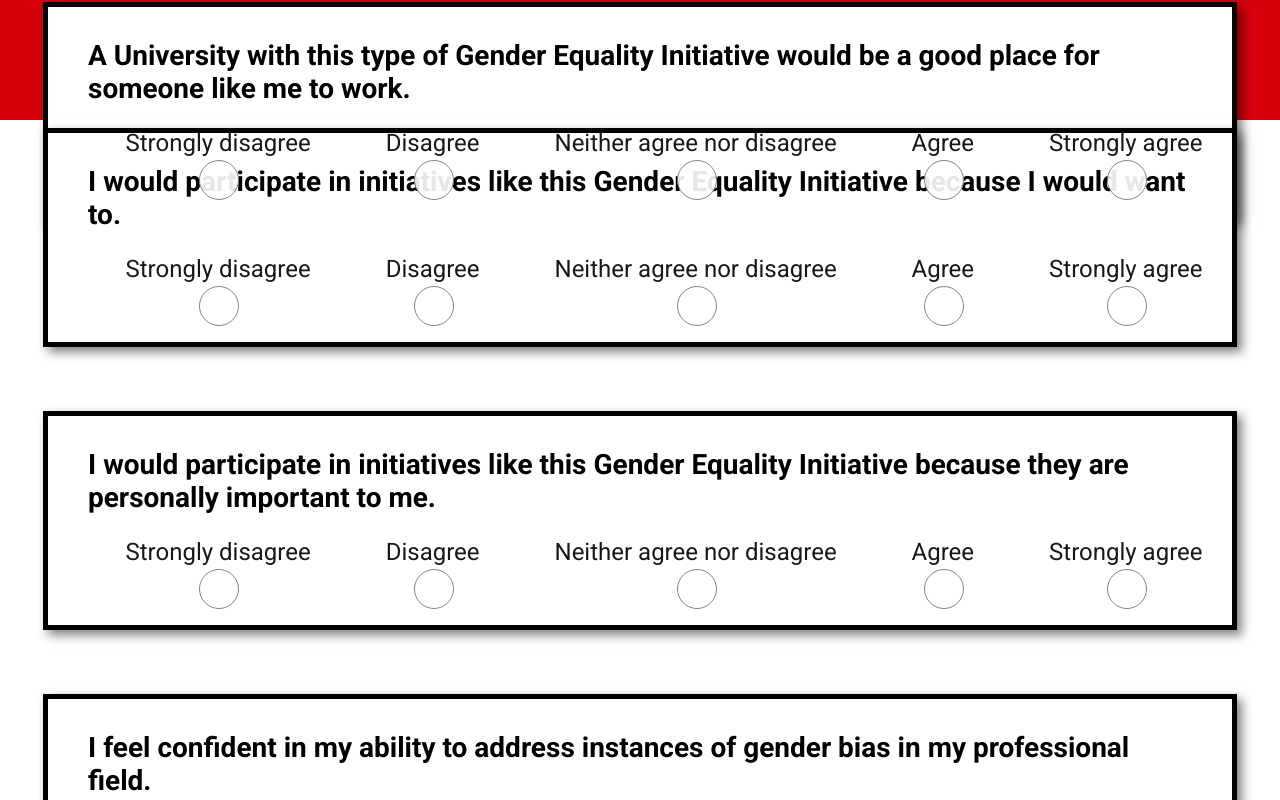
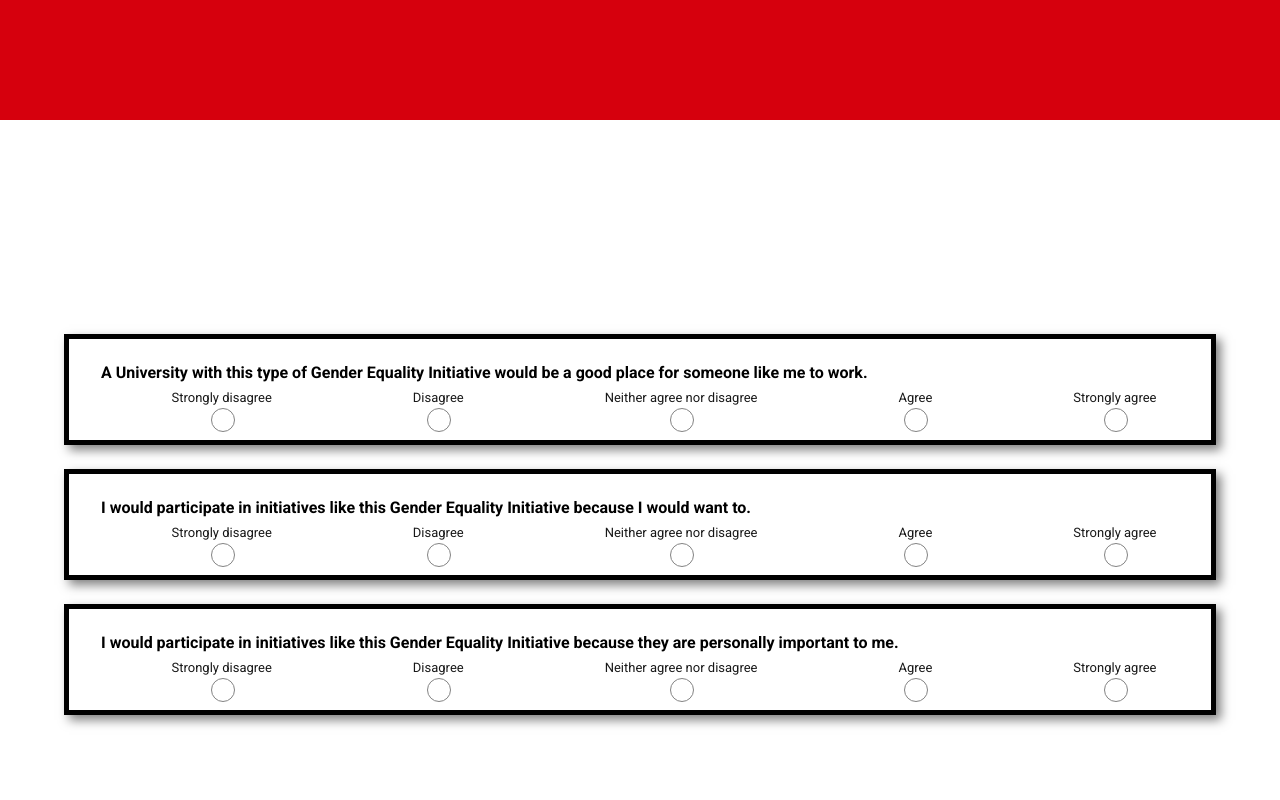
Before and after one commit to player2point0/AthenaSwanApp, a React (Create React App) app: page / in a window 1280 px wide. Shown: the part 8680-9480 px from the top of the page. Built offline with nearby package versions, Linux system fonts and the light colour scheme.

Commit message:
likert scaling and questionnaire splitting

```diff
--- a/src/core/components/LikertScaleInput/LikertScaleInput.module.css
+++ b/src/core/components/LikertScaleInput/LikertScaleInput.module.css
@@ -2,10 +2,9 @@
 	display: flex;
 	flex-direction: column;
 	align-items: baseline;
-	padding: 1rem;
-	margin: 2rem;
-	width: 90vw;
-	box-sizing: content-box;
+	padding: 0.5rem;
+	margin: var(--default-margin);
+	width: 90%;
 	background-color: white;
 	border: var(--thick-border);
 	box-shadow: var(--drop-shadow);
@@ -15,7 +14,7 @@
 	margin: var(--default-margin);
 	font-family: var(--main-font-family);
 	font-weight: 700;
-	font-size: 1.75rem;
+	font-size: medium;
 }
 
 .optionsContainer {
@@ -24,7 +23,6 @@
 	display: flex;
 	flex-direction: row;
 	justify-content: space-around;
-	padding-top: 1rem;
 }
 
 .option {
@@ -32,13 +30,13 @@
 	flex-direction: column;
 	align-items: center;
 	font-family: var(--main-font-family);
-	font-size: 1.5rem;
+	font-size: small;
 	opacity: 0.9;
 	text-align: center;
 	margin: 0 0.5rem 0 0.5rem;
 }
 
 .option input {
-	height: 2.5rem;
-	width: 2.5rem;
+	height: 1.5rem;
+	width: 1.5rem;
 }
--- a/src/pages/Chapter6/Chapter6.tsx
+++ b/src/pages/Chapter6/Chapter6.tsx
@@ -71,16 +71,16 @@ const Chapter6: FC<Chapter6Props> = ({
 					registerField={registerField("chpt6_3", { required: true })}
 					questionText="A University with this type of Gender Equality Initiative seems like a fair place to work."
 				/>
-				<LikertScaleInput
-					registerField={registerField("chpt6_4", { required: true })}
-					questionText="A University with this type of Gender Equality Initiative would be a good place for someone like me to work."
-				/>
 			</SingleColumn>
 			<SingleColumn
 				addRefsToParent={(refs) =>
 					addRefsToParent("chapter6-questionnaire-2", refs)
 				}
 			>
+				<LikertScaleInput
+					registerField={registerField("chpt6_4", { required: true })}
+					questionText="A University with this type of Gender Equality Initiative would be a good place for someone like me to work."
+				/>
 				<LikertScaleInput
 					registerField={registerField("chpt6_5", { required: true })}
 					questionText="I would participate in initiatives like this Gender Equality Initiative because I would want to."
@@ -89,16 +89,16 @@ const Chapter6: FC<Chapter6Props> = ({
 					registerField={registerField("chpt6_6", { required: true })}
 					questionText="I would participate in initiatives like this Gender Equality Initiative because they are personally important to me."
 				/>
-				<LikertScaleInput
-					registerField={registerField("chpt6_7", { required: true })}
-					questionText="I feel confident in my ability to address instances of gender bias in my professional field."
-				/>
 			</SingleColumn>
 			<SingleColumn
 				addRefsToParent={(refs) =>
 					addRefsToParent("chapter6-questionnaire-3", refs)
 				}
 			>
+				<LikertScaleInput
+					registerField={registerField("chpt6_7", { required: true })}
+					questionText="I feel confident in my ability to address instances of gender bias in my professional field."
+				/>
 				<LikertScaleInput
 					registerField={registerField("chpt6_8", { required: true })}
 					questionText="The information presented in this online resource has provided opportunities for me to strengthen my ability to address gender bias in my professional field."
@@ -107,6 +107,12 @@ const Chapter6: FC<Chapter6Props> = ({
 					registerField={registerField("chpt6_9", { required: true })}
 					questionText="I feel hopeful about using the information provided in the online resource to address examples of gender bias in my professional field."
 				/>
+			</SingleColumn>
+			<SingleColumn
+				addRefsToParent={(refs) =>
+					addRefsToParent("chapter6-questionnaire-4", refs)
+				}
+			>
 				<LikertScaleInput
 					registerField={registerField("chpt6_10", { required: true })}
 					questionText="I have a strong belief that I can help tackle gender bias in my professional field."
```
